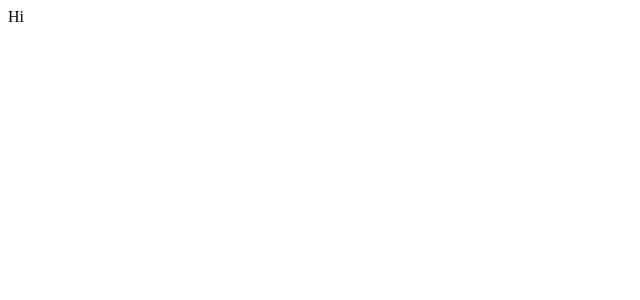
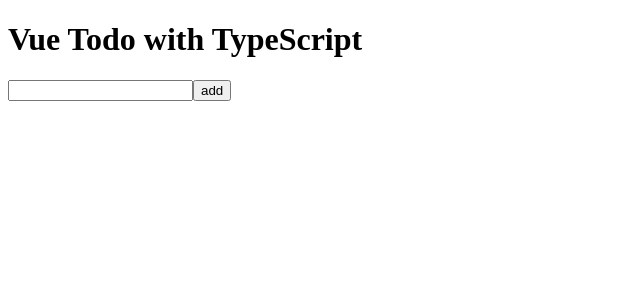
Before and after one commit to okyungjin/learn-vue2-typescript, a Vue app: page / in a window 1280 px wide. Shown: the top 300 px of the page, without its empty margins (0-640 px from the left). Built offline with nearby package versions, Linux system fonts and the light colour scheme.

Commit message:
TodoInput 컴포넌트 등록

```diff
--- a/src/App.vue
+++ b/src/App.vue
@@ -1,11 +1,22 @@
 <template>
-  <div id="app">Hi</div>
+  <div>
+    <h1>Vue Todo with TypeScript</h1>
+    <TodoInput></TodoInput>
+  </div>
 </template>
 
 <script lang="ts">
 import Vue from 'vue';
+import TodoInput from './components/TodoInput.vue';
 
 export default Vue.extend({
-  name: 'App',
+  components: { TodoInput },
+  data() {
+    return {
+      todoText: '',
+    };
+  },
 });
 </script>
+
+<style scoped></style>
--- /dev/null
+++ b/src/components/TodoInput.vue
@@ -0,0 +1,15 @@
+<template>
+  <div>
+    <label for="todo-input"></label>
+    <input id="todo-input" type="text" />
+    <button @click="addTodo" type="button">add</button>
+  </div>
+</template>
+
+<script lang="ts">
+import Vue from 'vue';
+
+export default Vue.extend({});
+</script>
+
+<style scoped></style>
```
